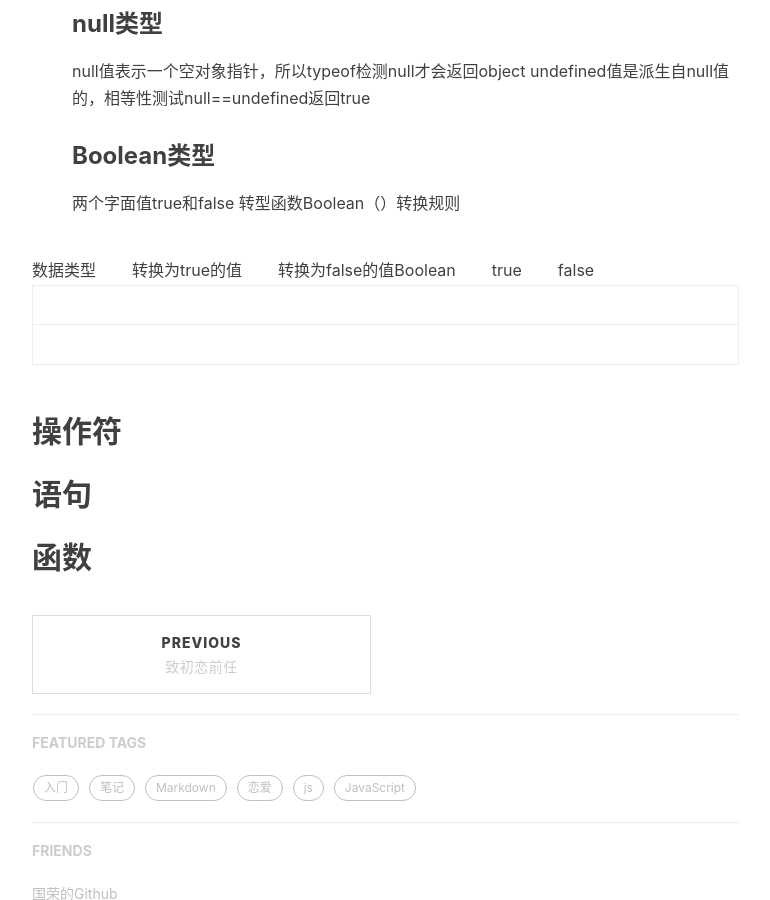
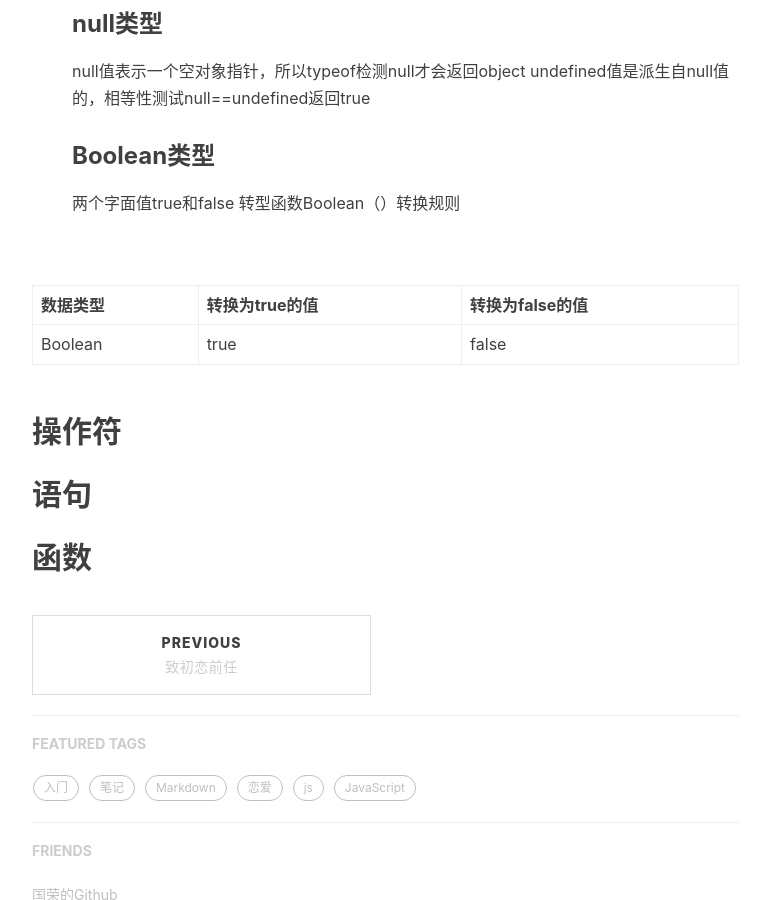
Before and after one commit to wangguorong1996/wangguorong1996.github.io, a Jekyll site: the page built from _posts/2018-5-8-JavaScript1.markdown, in a window 1280 px wide and 900 px high, scrolled down 3407 px. Shown: the whole window, without its empty margins (233-1003 px from the left). Built offline with Jekyll 4.4.1, drawn with Linux system fonts in a browser that asks for light colours; nearby versions of some CDN libraries; comment, search, counter and statistics services are not loaded.

Commit message:
Update 2018-5-8-JavaScript1.markdown

```diff
--- a/_posts/2018-5-8-JavaScript1.markdown
+++ b/_posts/2018-5-8-JavaScript1.markdown
@@ -87,16 +87,16 @@ undefined值是派生自null值的，相等性测试null==undefined返回true
 两个字面值true和false
 转型函数Boolean（）转换规则
 <table>
-    <th>
-        <tr>数据类型</tr>
-        <tr>转换为true的值</tr>
-        <tr>转换为false的值</tr>
-    </th>
-    <td>
-        <tr>Boolean</tr>
-        <tr>true</tr>
-        <tr>false</tr>
-    </td>
+    <tr>
+        <th>数据类型</th>
+        <th>转换为true的值</th>
+        <th>转换为false的值</th>
+    </tr>
+    <tr>
+        <td>Boolean</td>
+        <td>true</td>
+        <td>false</td>
+    </tr>
 </table>
 ## 操作符
 
```
